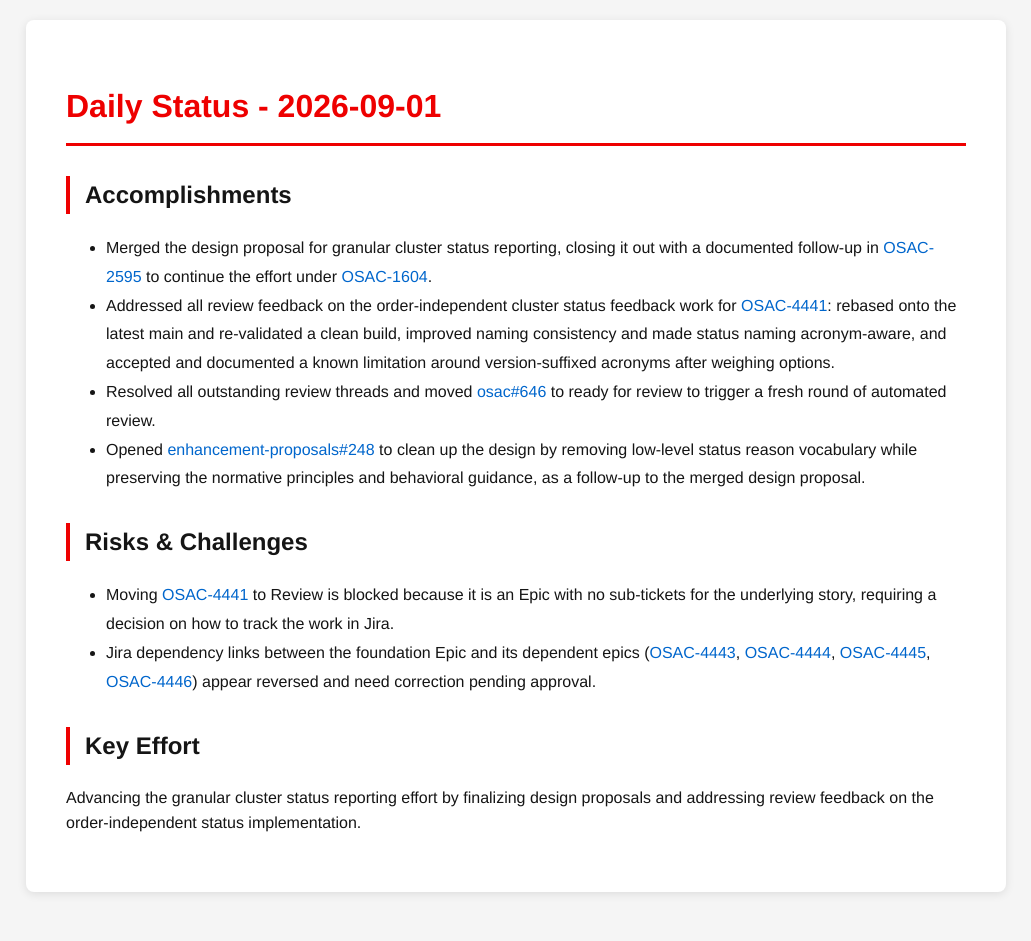
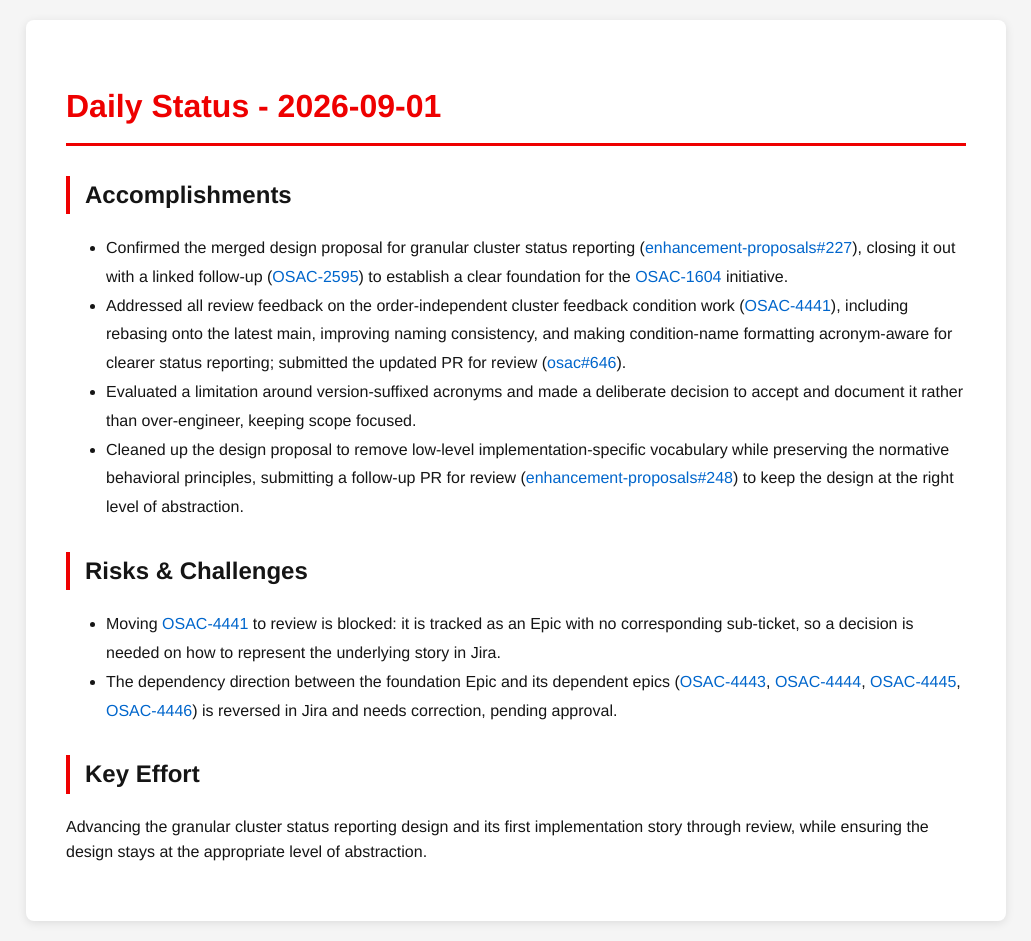
Before and after one commit to tzvatot/daily-status, a Jekyll site: the page built from 2026-09-01.md, in a window 1280 px wide. Shown: the whole page, without its empty margins (124-1155 px from the left). Built offline with Jekyll 4.4.1, drawn with Linux system fonts in a browser that asks for light colours; before the commit the page ends 912 px from its top, so only the background shows below that.

Commit message:
Daily status update - 2026-09-01

```diff
--- a/2026-09-01.md
+++ b/2026-09-01.md
@@ -7,14 +7,14 @@ date: 2026-09-01
 # Daily Status - 2026-09-01
 
 ## Accomplishments
-- Merged the design proposal for granular cluster status reporting, closing it out with a documented follow-up in [OSAC-2595](https://redhat.atlassian.net/browse/OSAC-2595) to continue the effort under [OSAC-1604](https://redhat.atlassian.net/browse/OSAC-1604).
-- Addressed all review feedback on the order-independent cluster status feedback work for [OSAC-4441](https://redhat.atlassian.net/browse/OSAC-4441): rebased onto the latest main and re-validated a clean build, improved naming consistency and made status naming acronym-aware, and accepted and documented a known limitation around version-suffixed acronyms after weighing options.
-- Resolved all outstanding review threads and moved [osac#646](https://github.com/osac-project/osac/pull/646) to ready for review to trigger a fresh round of automated review.
-- Opened [enhancement-proposals#248](https://github.com/osac-project/enhancement-proposals/pull/248) to clean up the design by removing low-level status reason vocabulary while preserving the normative principles and behavioral guidance, as a follow-up to the merged design proposal.
+- Confirmed the merged design proposal for granular cluster status reporting ([enhancement-proposals#227](https://github.com/osac-project/enhancement-proposals/pull/227)), closing it out with a linked follow-up ([OSAC-2595](https://redhat.atlassian.net/browse/OSAC-2595)) to establish a clear foundation for the [OSAC-1604](https://redhat.atlassian.net/browse/OSAC-1604) initiative.
+- Addressed all review feedback on the order-independent cluster feedback condition work ([OSAC-4441](https://redhat.atlassian.net/browse/OSAC-4441)), including rebasing onto the latest main, improving naming consistency, and making condition-name formatting acronym-aware for clearer status reporting; submitted the updated PR for review ([osac#646](https://github.com/osac-project/osac/pull/646)).
+- Evaluated a limitation around version-suffixed acronyms and made a deliberate decision to accept and document it rather than over-engineer, keeping scope focused.
+- Cleaned up the design proposal to remove low-level implementation-specific vocabulary while preserving the normative behavioral principles, submitting a follow-up PR for review ([enhancement-proposals#248](https://github.com/osac-project/enhancement-proposals/pull/248)) to keep the design at the right level of abstraction.
 
 ## Risks & Challenges
-- Moving [OSAC-4441](https://redhat.atlassian.net/browse/OSAC-4441) to Review is blocked because it is an Epic with no sub-tickets for the underlying story, requiring a decision on how to track the work in Jira.
-- Jira dependency links between the foundation Epic and its dependent epics ([OSAC-4443](https://redhat.atlassian.net/browse/OSAC-4443), [OSAC-4444](https://redhat.atlassian.net/browse/OSAC-4444), [OSAC-4445](https://redhat.atlassian.net/browse/OSAC-4445), [OSAC-4446](https://redhat.atlassian.net/browse/OSAC-4446)) appear reversed and need correction pending approval.
+- Moving [OSAC-4441](https://redhat.atlassian.net/browse/OSAC-4441) to review is blocked: it is tracked as an Epic with no corresponding sub-ticket, so a decision is needed on how to represent the underlying story in Jira.
+- The dependency direction between the foundation Epic and its dependent epics ([OSAC-4443](https://redhat.atlassian.net/browse/OSAC-4443), [OSAC-4444](https://redhat.atlassian.net/browse/OSAC-4444), [OSAC-4445](https://redhat.atlassian.net/browse/OSAC-4445), [OSAC-4446](https://redhat.atlassian.net/browse/OSAC-4446)) is reversed in Jira and needs correction, pending approval.
 
 ## Key Effort
-Advancing the granular cluster status reporting effort by finalizing design proposals and addressing review feedback on the order-independent status implementation.
+Advancing the granular cluster status reporting design and its first implementation story through review, while ensuring the design stays at the appropriate level of abstraction.
```
